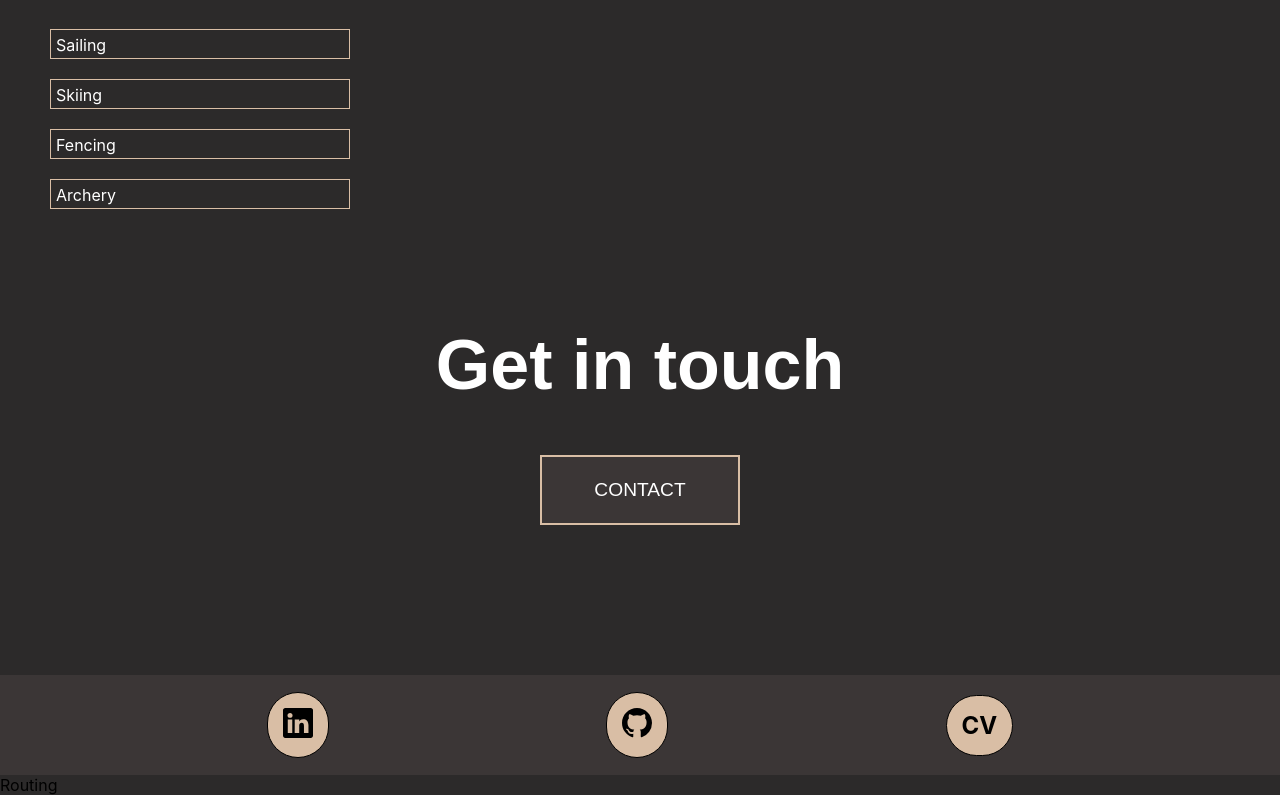
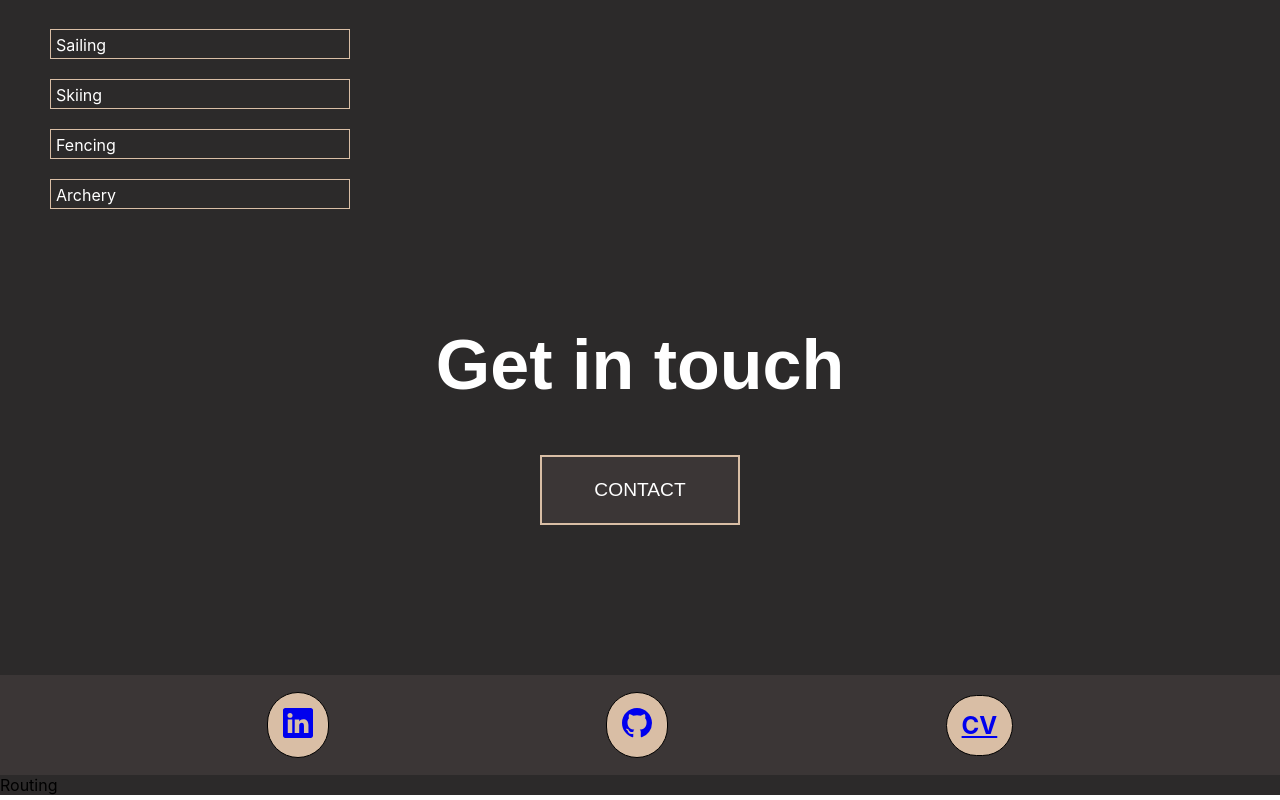
Before and after one commit to wesleyforrest/React-Portfolio, a React (Create React App) app: page / in a window 1280 px wide. Shown: the part 3535-4335 px from the top of the page. Built offline with nearby package versions, Linux system fonts and the light colour scheme.

Commit message:
Added linked to footer icons

```diff
--- a/src/Components/ProjectCard/ProjectCard.scss
+++ b/src/Components/ProjectCard/ProjectCard.scss
@@ -21,7 +21,7 @@
   }
 }
 
-.flippedStyle {
+.flip-card__inners {
   transform: rotateY(180deg);
 }
 
--- a/src/Containers/Footer/Footer.jsx
+++ b/src/Containers/Footer/Footer.jsx
@@ -7,15 +7,33 @@
   return (
     <div className="footer">
       <div className="footer__icon-container">
+        <a
+          href={"https://www.linkedin.com/in/wesley-forrest-6a846b15/"}
+          target="_blank"
+          rel="noreferrer"
+        >
           <div className=" footer__icon footer__icon-linkedin">
             <BsLinkedin size={30} />
           </div>
+        </a>
+        <a
+          href={"https://github.com/wesleyforrest"}
+          target="_blank"
+          rel="noreferrer"
+        >
           <div className="footer__icon footer__icon-github">
             <BsGithub size={30} />
           </div>
+        </a>
+        <a
+          href={"./Images/Wesley Forrest CV 2022.pdf"}
+          target="_blank"
+          rel="noreferrer"
+        >
           <div className="footer__icon footer__icon-cv">
             <h2>CV</h2>
           </div>
+        </a>
       </div>
     </div>
   );
```
Also changed, not shown: src/assets/data/dist/hobbies.dev.js (deleted), 1 other file (tests, documents, lock files or other folders). Lines whose indentation alone changed are shown as unchanged.
